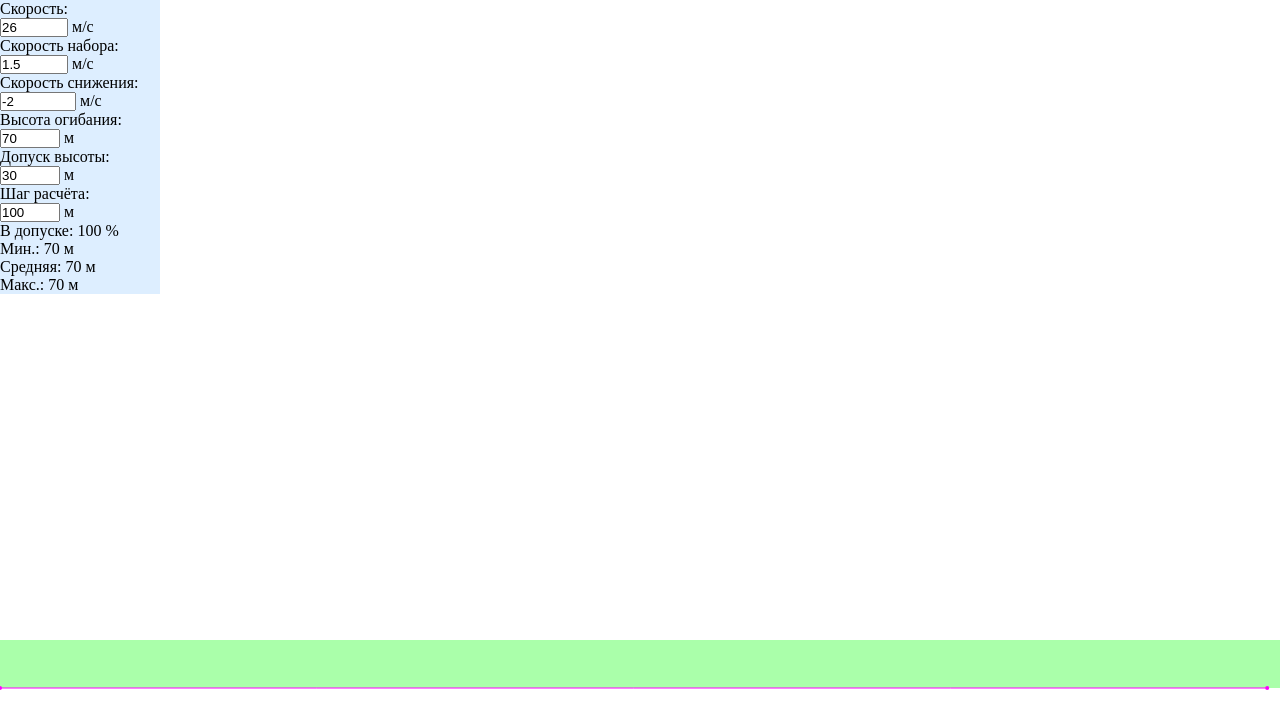
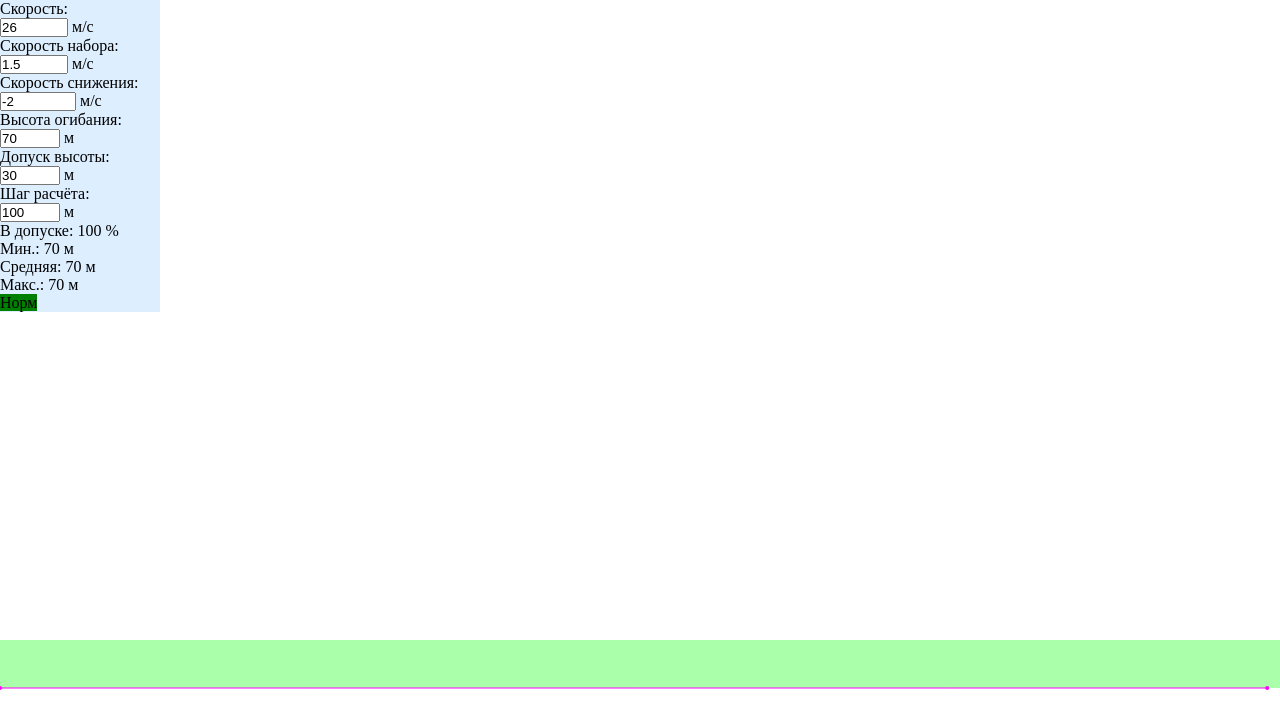
Before and after one commit to schn27/fantik, a plain HTML site: page index.html in a window 1280 px wide. Drawn offline with Linux system fonts and the light colour scheme.

Commit message:
add validator

```diff
--- a/index.html
+++ b/index.html
@@ -21,6 +21,7 @@
 		<p>Мин.: <span id="minHeight"></span> м</p>
 		<p>Средняя: <span id="averageHeight"></span> м</p>
 		<p>Макс.: <span id="maxHeight"></span> м</p>
+		<p><span id="valid"></span></p>
 	</div>
 	<div class="main">
 		<canvas class="full" id="canvas" />
--- a/main.js
+++ b/main.js
@@ -45,6 +45,10 @@ function calc(terrain) {
 	document.getElementById('averageHeight').innerHTML = Math.round(result.averageHeight);
 	document.getElementById('minHeight').innerHTML = Math.round(result.minHeight);
 	document.getElementById('maxHeight').innerHTML = Math.round(result.maxHeight);
+
+	const ok = validate(result.path, result.controlPoints, g_config);
+	document.getElementById('valid').innerHTML = ok ? 'Норм' : 'Ошибка';
+	document.getElementById('valid').style = ok ? 'background-color:green;' : 'background-color:red;';
 }
 
 function readForm() {
@@ -112,3 +116,29 @@ function drawPath(path, breakPoints, scope) {
 		}
 	});
 }
+
+function validate(path, controlPoints, config) {
+	let prevH = undefined;
+	let dist = 0;
+	const vzs = [];
+
+	for (let i = 0; i < path.length; ++i) {
+		dist += config.step;
+
+		if (controlPoints[i]) {
+			if (prevH != undefined) {
+				vzs.push((path[i] - prevH) / dist * config.speed);
+			}
+
+			prevH = path[i];
+			dist = 0;
+		}
+	}
+
+	const VZ_TOLERANCE = 1e-6;
+
+	const ok = vzs.every(e => e <= config.maxVz + VZ_TOLERANCE && e >= config.minVz - VZ_TOLERANCE);
+	console.log(ok, vzs);
+
+	return ok;
+}
```
